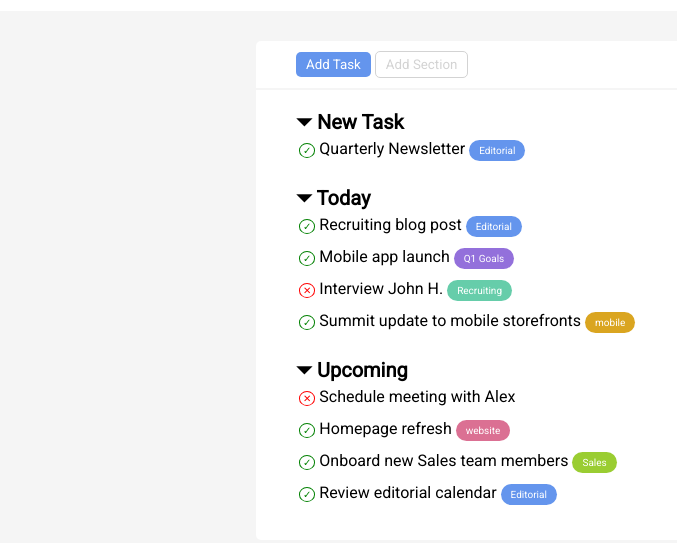
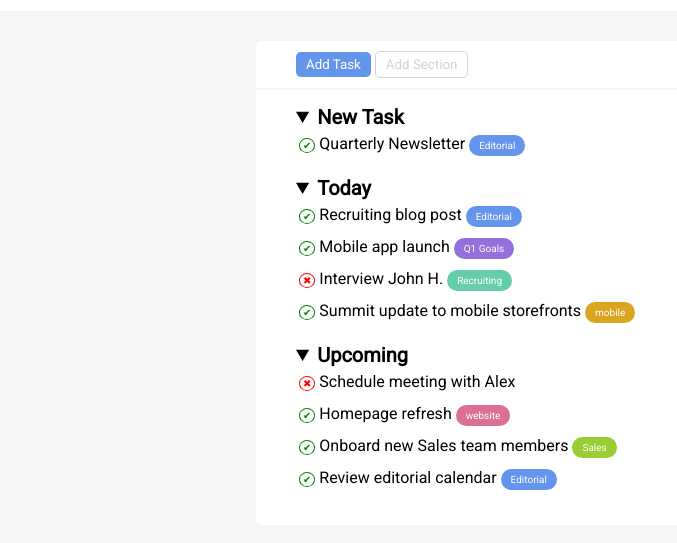
Before and after one commit to Masadavide/html-css-toboolist, a plain HTML site: page index.html in a window 1280 px wide. Shown: the part 63-606 px from the top of the page, without its empty margins (0-677 px from the left). Drawn offline with Linux system fonts and the light colour scheme.

Commit message:
correzione giovanni

```diff
--- a/index.html
+++ b/index.html
@@ -13,13 +13,13 @@
 <body>
 
     <header>
-            <img src="img/Logo.png">
+            <img src="img/Logo.png" alt="">
             <span id="logo">Toboolist</span>
     </header>
 
     <main>
 
-        <div class="bianco">
+        <div id="bianco">
             <section id="menu">
                     <button id="add">Add Task</button>
                     <button id="add1">Add Section</button>
@@ -27,89 +27,80 @@
 
             <div id="lista">
 
-                <section>
-                    <div class="titoletto">
-                        <span>&#9207;</span> New Task
-                    </div>
+                <details open>
+                    <summary class="titoletto">
+                         New Task
+                    </summary>
                     <div class="faccende">
-                        <div>
-                            <span id="check">&#10003;</span>
+                        <div class="check">
                             Quarterly Newsletter
                             <span class="categoria editorial">
                                 Editorial
                             </span>
                         </div>
                     </div>
-                </section>
+                </details>
 
-              <section>
-                    <div class="titoletto">
-                        <span>&#9207;</span> Today
-                    </div>
+                <details open>
+                    <summary class="titoletto">
+                        Today
+                    </summary>
                     <div class="faccende">
-                        <div>
-                            <span id="check">&#10003;</span>
+                        <div class="check">
                             Recruiting blog post
-                            <span class="categoria editorial"">
+                            <span class="categoria editorial">
                                 Editorial
                             </span>
                         </div>
-                        <div>
-                            <span id="check">&#10003;</span>
+                        <div class="check">
                             Mobile app launch
                             <span class="categoria q1">
                                 Q1 Goals
                             </span>
                         </div>
-                        <div>
-                            <span id="x">&#10005;</span>
+                        <div class="x">
                             Interview John H.
                             <span class="categoria recruiting">
                                 Recruiting
                             </span>
                         </div>
-                        <div>
-                            <span id="check">&#10003;</span>
+                        <div class="check">
                             Summit update to mobile storefronts
                             <span class="categoria mobile">
                                 mobile
                             </span>
                         </div>
                     </div>
-                </section>
+                </details>
 
-                <section>
-                    <div class="titoletto">
-                        <span>&#9207;</span> Upcoming
-                    </div>
+                <details open>
+                    <summary class="titoletto">
+                        Upcoming
+                    </summary>
                     <div class="faccende">
-                        <div>
-                            <span id="x">&#10005;</span>
+                        <div class="x">
                             Schedule meeting with Alex
                         </div>
-                        <div>
-                            <span id="check">&#10003;</span>
+                        <div class="check">
                             Homepage refresh
                             <span class="categoria web">
                                 website
                             </span>
                         </div>
-                        <div>
-                            <span id="check">&#10003;</span>
+                        <div class="check">
                             Onboard new Sales team members
                             <span class="categoria sales">
                                 Sales
                             </span>
                         </div>
-                        <div>
-                            <span id="check">&#10003;</span>
+                        <div class="check">
                             Review editorial calendar
                             <span class="categoria editorial">
                                 Editorial
                             </span>
                         </div>
                     </div>
-                </section>
+                </details>
 
 
             </div>
--- a/style.css
+++ b/style.css
@@ -20,7 +20,7 @@ header{
     vertical-align: top;
 }
 
-.bianco{
+#bianco{
     background-color: white;
     margin: 30px 20%;
     border-radius: 5px;
@@ -58,6 +58,7 @@ section{
 .titoletto{
     font-size: 20px;
     font-weight: bold;
+    margin-top: 15px;
 }
 
 .faccende{
@@ -65,15 +66,17 @@ section{
     margin-left: 3px;
 }
 
-#check{
+.check:before{
+    content: "\2714";
+    color: green;
+    border: 1px solid green;
+    border-radius: 50%;
     padding: 1px 3px;
-    border: 1px solid green;
-    color: green;
-    border-radius: 50%;
     font-size: 10px;
 }
 
-#x{
+.x:before{
+    content: "\2716";
     padding: 1px 3px;
     border: 1px solid red;
     color: red;
```
